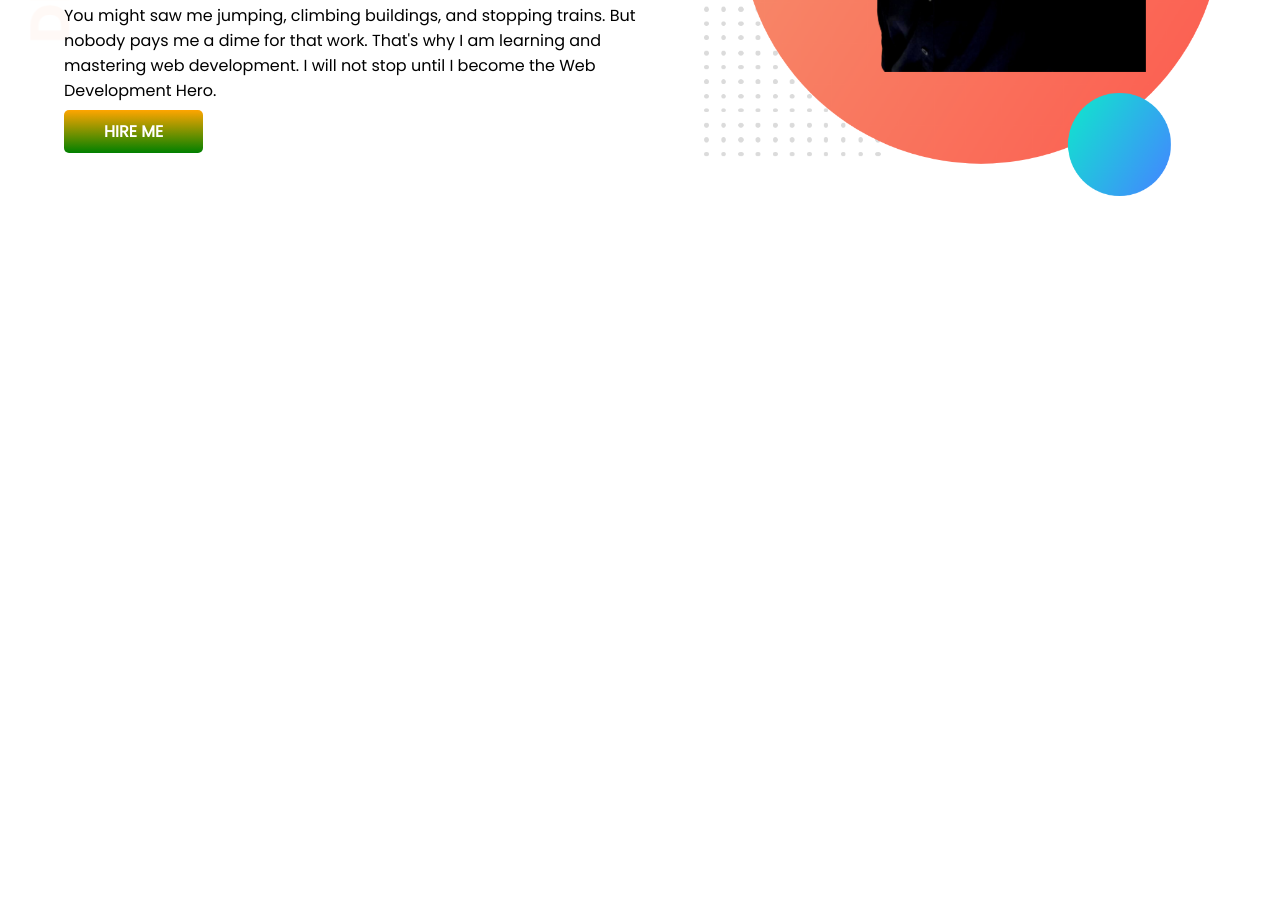
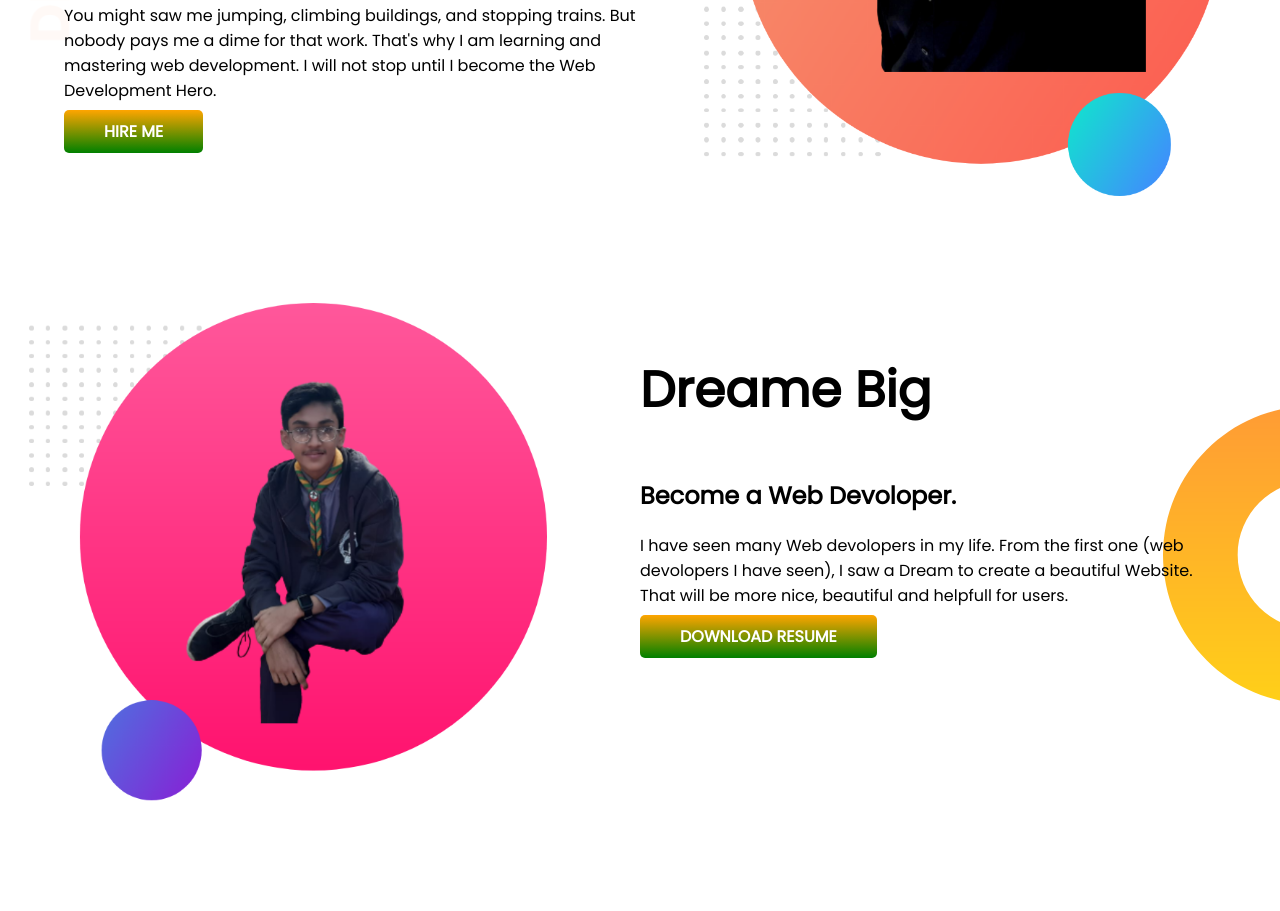
Before and after one commit to Towsif-Anam/devoloper-porfolio, a plain HTML site: page index.html in a window 1280 px wide. Shown: the part 319-1230 px from the top of the page. Before the commit the page ends 800 px from the top, so only its background shows below. Drawn offline with Linux system fonts and the light colour scheme.

Commit message:
portfolio

```diff
--- a/index.html
+++ b/index.html
@@ -31,5 +31,24 @@
         <img src="my pics (TOWSIF)/for web.png" alt="">
     </div>
 </section>
+<section>
+    <section class="dream-big">
+        <div class="secound-part">
+            <img src="my pics (TOWSIF)/my-bg2.png" alt="Web Pics ">
+        </div>
+        <div class="secound-part">
+            <h1>
+                Dreame Big
+            </h1>
+            <h2>
+                Become a Web Devoloper.
+            </h2>
+            <p>
+                I have seen many Web devolopers in my life. From the first one (web devolopers I have seen), I saw a Dream to create a beautiful Website. That will be more nice, beautiful and helpfull for users.
+            </p>
+            <a class="button-of-hire-me" target="_blank" href="">DOWNLOAD RESUME</a>
+        </div>
+</section>
+</section>
 </body>
 </html>
--- a/style.css
+++ b/style.css
@@ -10,6 +10,7 @@ h1{
 }
 section{
     display: flex;
+    margin-bottom: 100px;
 }
 .half-width{
     width: 50%;
@@ -30,3 +31,16 @@ section{
     background-image:url(images/top-banner.png);
     background-repeat: no-repeat;
 }
+.secound-part img{
+    width: 90%;
+    padding-left: 5%;
+}
+.secound-part{
+    width: 50%;
+    padding-right: 5%;
+}
+.dream-big{
+    background-image: url(images/dream-bg.png);
+    background-repeat: no-repeat;
+    background-position: right;
+}
```
Also changed, not shown: my pics (TOWSIF)/bank-koloni.png (added), my pics (TOWSIF)/my-bg2.png (added), my pics (TOWSIF)/towsif-CRB-removebg-preview.png (added).
